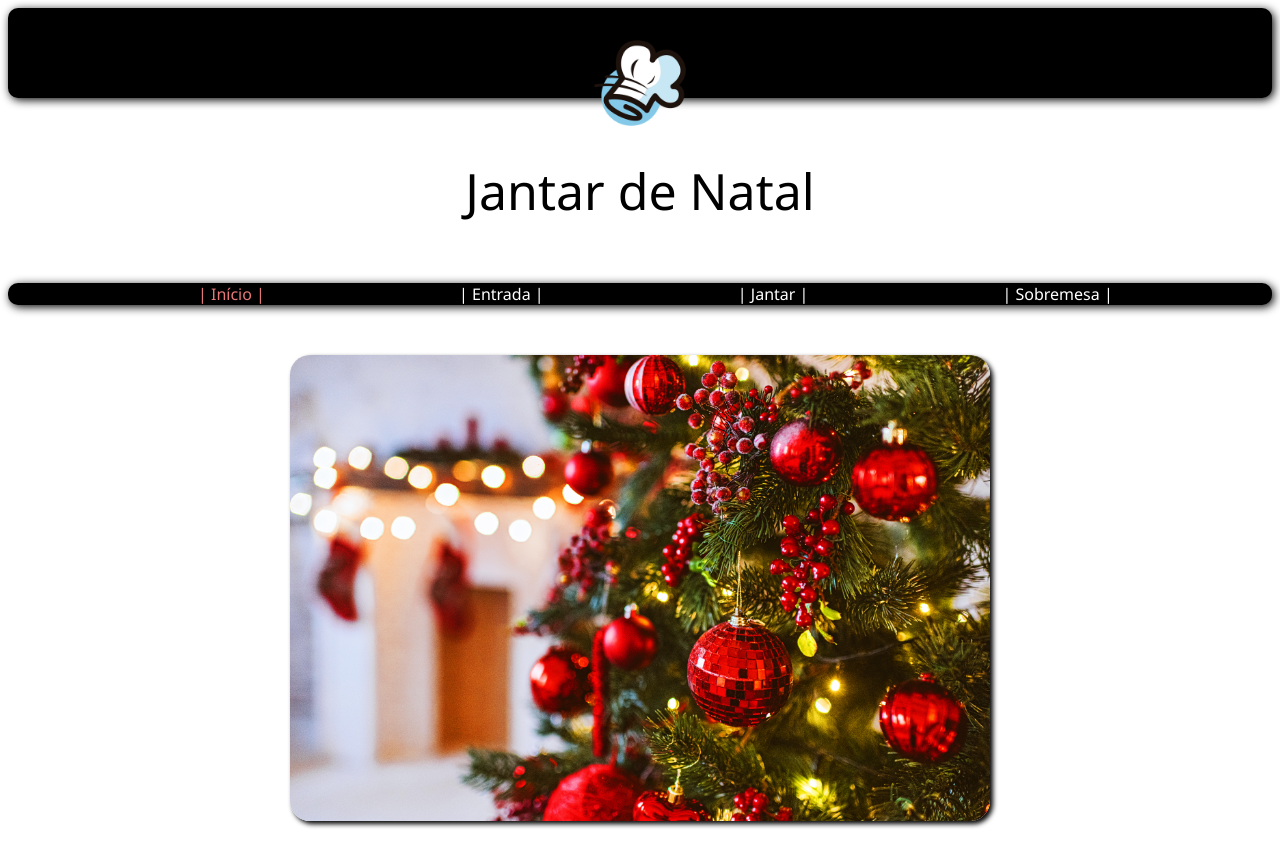
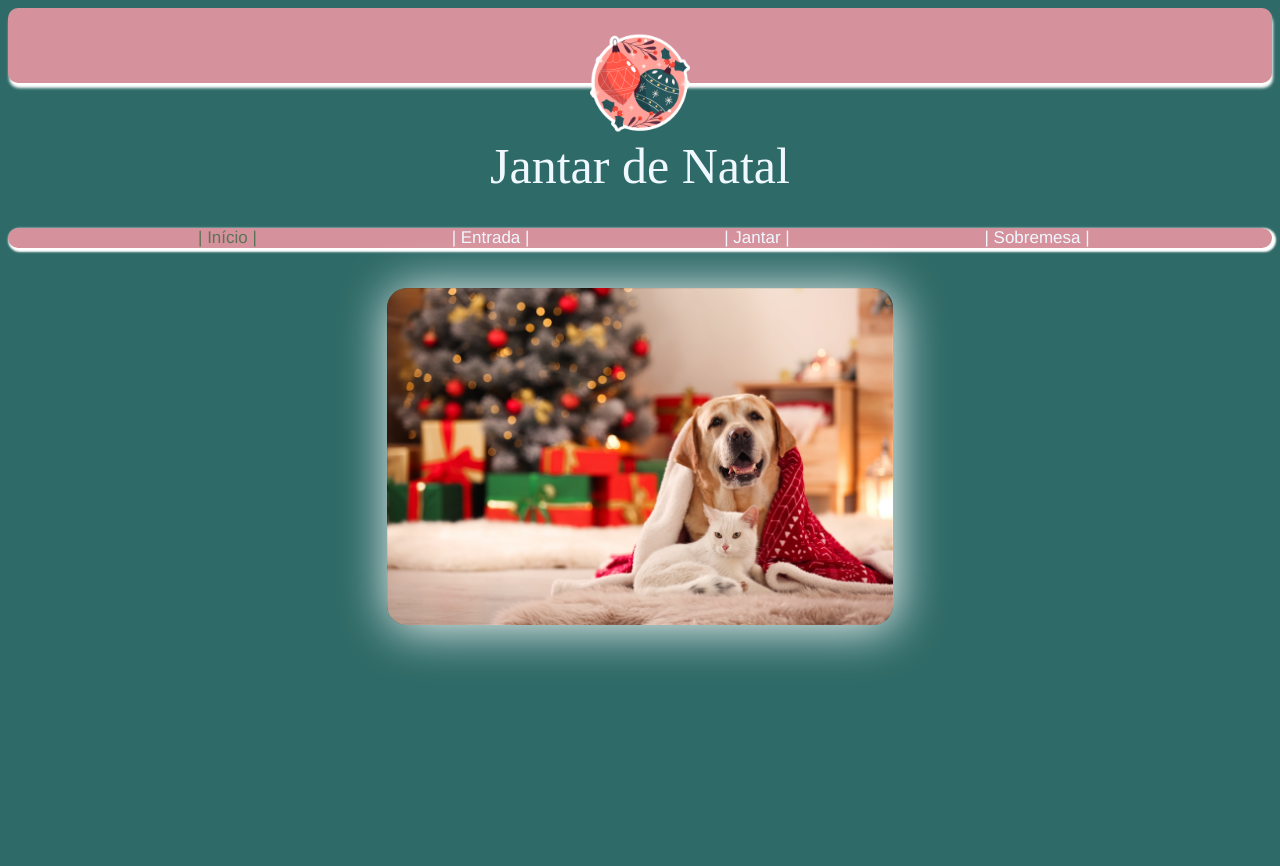
Before and after one commit to MariaSoligo/receitas-de-natal-2023, a plain HTML site: page index.html in a window 1280 px wide. After the commit the page ends 800 px from the top, so only its background shows below. Drawn offline with Linux system fonts and the light colour scheme.

Commit message:
Mudança no site

```diff
--- a/estilo/estilo.css
+++ b/estilo/estilo.css
@@ -1,60 +1,77 @@
-*{
-    font-family: 'Segoe UI', Tahoma, Geneva, Verdana, sans-serif;
+
+
+.header{
+    background-color:#d6929c;
+    height: 50px;
+    width: 100%;
+    text-align: center;
+    border-radius: 10px;
+    padding-top: 25px;
+    box-shadow: 1px 5px 3px white;
+    font-family: dancing script;
 
 
 }
 
-.header{
-    background-color: black;
-    height: 65px;
-    text-align: center;
-    border-radius: 10px;
-    padding-top: 25px;
-    box-shadow: 2px 2px 10px;
-
-
+body {
+    background-color: #2e6a67;
 }
 
 
 h1 {
 
-   font-weight: 200;
+   font-weight: 100;
    text-align: center;
-   padding-top: 25px;
-   padding-bottom: 25px;
-
+   padding-top: 20px;
+   color: aliceblue;
+   width: 100%;
 
 }
 
 .link{
-    background: black;
-    box-shadow: 2px 2px 10px;
+    background: #d6929c;
+    box-shadow: 2px 2px 2px 2px white;
     border-radius: 10px;
+    height: 100%;
 
 }
 
 a{
-  color: white;
+    font-family: 'Franklin Gothic Medium', 'Arial Narrow', Arial, sans-serif;
+  color: aliceblue;
   text-decoration: none;
   padding-left: 190px;
+  font-size: 17px;
+  width: 100%;
 }
 
 a:hover{
-    color: rgb(230, 120, 120);
+    color: rgb(62, 74, 60);
 }
 
 .foto {
     display: block;
     margin-left: auto;
     margin-right: auto;
-    width: 700px;
-    margin-top: 50px;
+    width: 40%;
+    margin-top: 40px;
     margin-bottom: 50px;
     border-radius: 20px;
-    box-shadow: 3px 3px 5px;
+    box-shadow: 3px 3px 50px white;
 }
 
 .h1{
 
     font-size: 50px;
+
 }
+
+@media (min-width:300) {
+    a {
+    font-family: 'Franklin Gothic Medium', 'Arial Narrow', Arial, sans-serif;
+    color: rgb(240, 255, 246);
+    text-decoration: none;
+    font-size: 10px;
+    width: 100%;
+    }
+}
--- a/index.html
+++ b/index.html
@@ -5,16 +5,19 @@
     <meta name="viewport" content="width=device-width, initial-scale=1.0">
     <link rel="shortcut icon" href="icon.png" type="image/x-icon">
     <link rel="stylesheet" href="./estilo/estilo.css">
+    <link rel="preconnect" href="https://fonts.googleapis.com">
+<link rel="preconnect" href="https://fonts.gstatic.com" crossorigin>
+<link href="https://fonts.googleapis.com/css2?family=Dancing+Script:wght@700&family=Montserrat:wght@200;300&family=Poppins:wght@500;600;700&display=swap" rel="stylesheet">
     <title>Receitas de Natal</title>
 </head>
 <body>
     <div class="header">
-        <img class="logo" src="./imagens/logo.png" alt="" width="100"> </div>
+        <img class="logo" src="./imagens/logo2.png" alt="" width="100"> </div>
 
 <h1 class="h1">Jantar de Natal</h1>
 
 <div class="link">
-    <a style="color:rgb(230, 120, 120); ;" href="">| Início | </a>
+    <a style="color:rgb(90, 116, 86); " href="">| Início | </a>
 <a href="./entrada.html" > | Entrada | </a>
 <a href="./jantar.html"> | Jantar | </a>
 <a href="./sobremesa.html"> | Sobremesa | </a>
@@ -22,7 +25,7 @@
 
 
 
-<img class="foto" src="./imagens/Natal.webp" alt="">
+<img class="foto" src="./imagens/pag1.jpeg">
 
 </body>
 </html>
```
Also changed, not shown: imagens/logo.png (deleted), imagens/logo2.png (added), imagens/natal2.jpg (deleted), imagens/pag1.jpeg (added).
